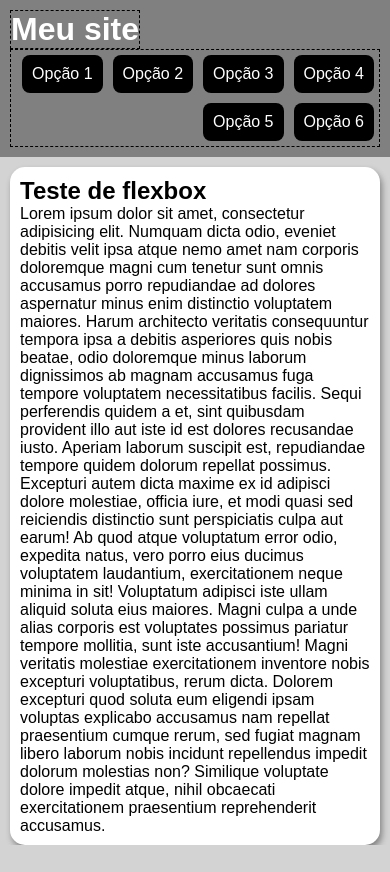
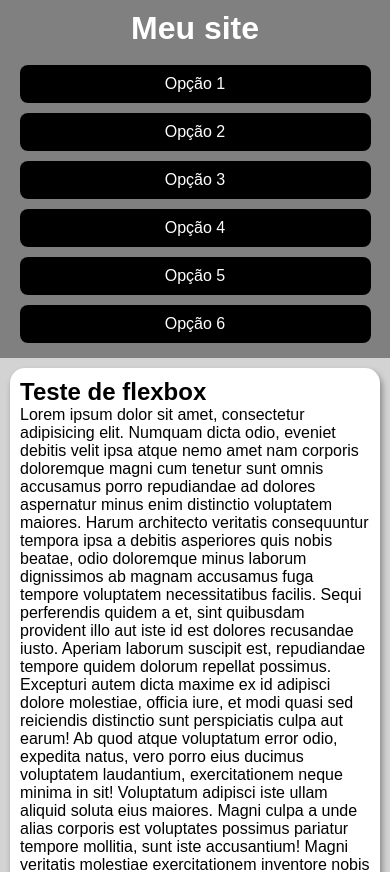
Before and after one commit to Bolever/html-css, a plain HTML site: page exercicios/ex027/flex013-menuflexbox/index.html in a window 390 px wide. Shown: the top 872 px of the page. Before the commit the page ends 845 px from the top, so only its background shows below. Drawn offline with Linux system fonts and the light colour scheme.

Commit message:
menu flexbox com media query

```diff
--- /dev/null
+++ b/exercicios/ex027/flex013-menuflexbox/estolo/mobile.css
@@ -0,0 +1,13 @@
+@charset 'UTF-8';
+
+header, header > nav{
+    flex-flow: column nowrap;
+}
+
+header > h1{
+    flex-basis: 50px;
+}
+
+header > nav > a{
+    width: 90vw;
+}
--- a/exercicios/ex027/flex013-menuflexbox/estolo/style.css
+++ b/exercicios/ex027/flex013-menuflexbox/estolo/style.css
@@ -26,13 +26,12 @@ header{
 }
 
 header > h1{
-    border: 1px dashed black;
-    f
+   /* border: 1px dashed black;*/
     flex: 0 0 200px;
 }
 
 header > nav{
-    border: 1px dashed black;
+  /*  border: 1px dashed black; */
     display: flex;
     flex-flow: row wrap;
     justify-content: flex-end;
--- a/exercicios/ex027/flex013-menuflexbox/index.html
+++ b/exercicios/ex027/flex013-menuflexbox/index.html
@@ -5,6 +5,7 @@
     <meta name="viewport" content="width=device-width, initial-scale=1.0">
     <title>Menu flexbox</title>
     <link rel="stylesheet" href="estolo/style.css">
+    <link rel="stylesheet" href="estolo/mobile.css" media="screen and (max-width: 580px)">
 </head>
 <body>
     <header>
```
